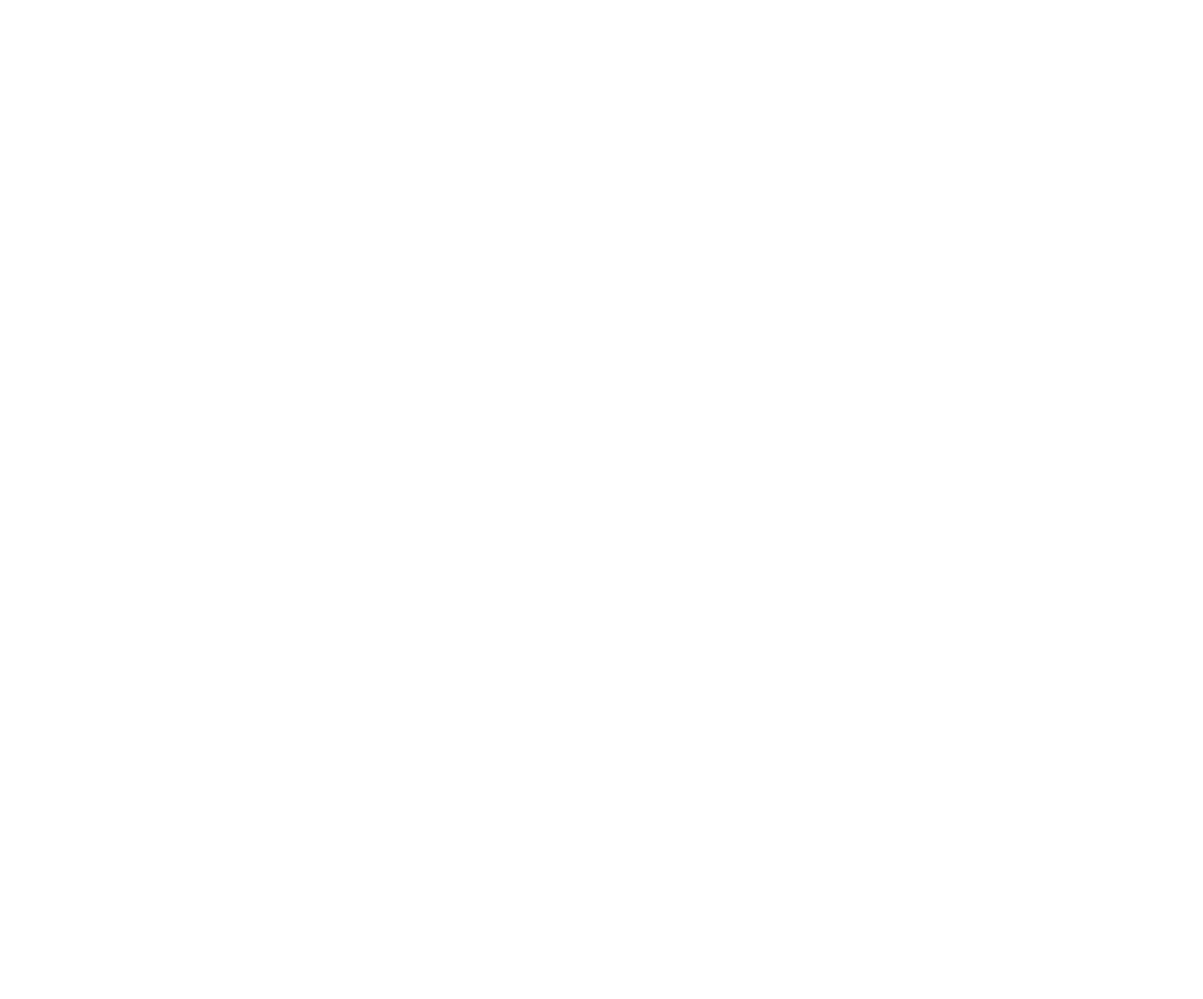
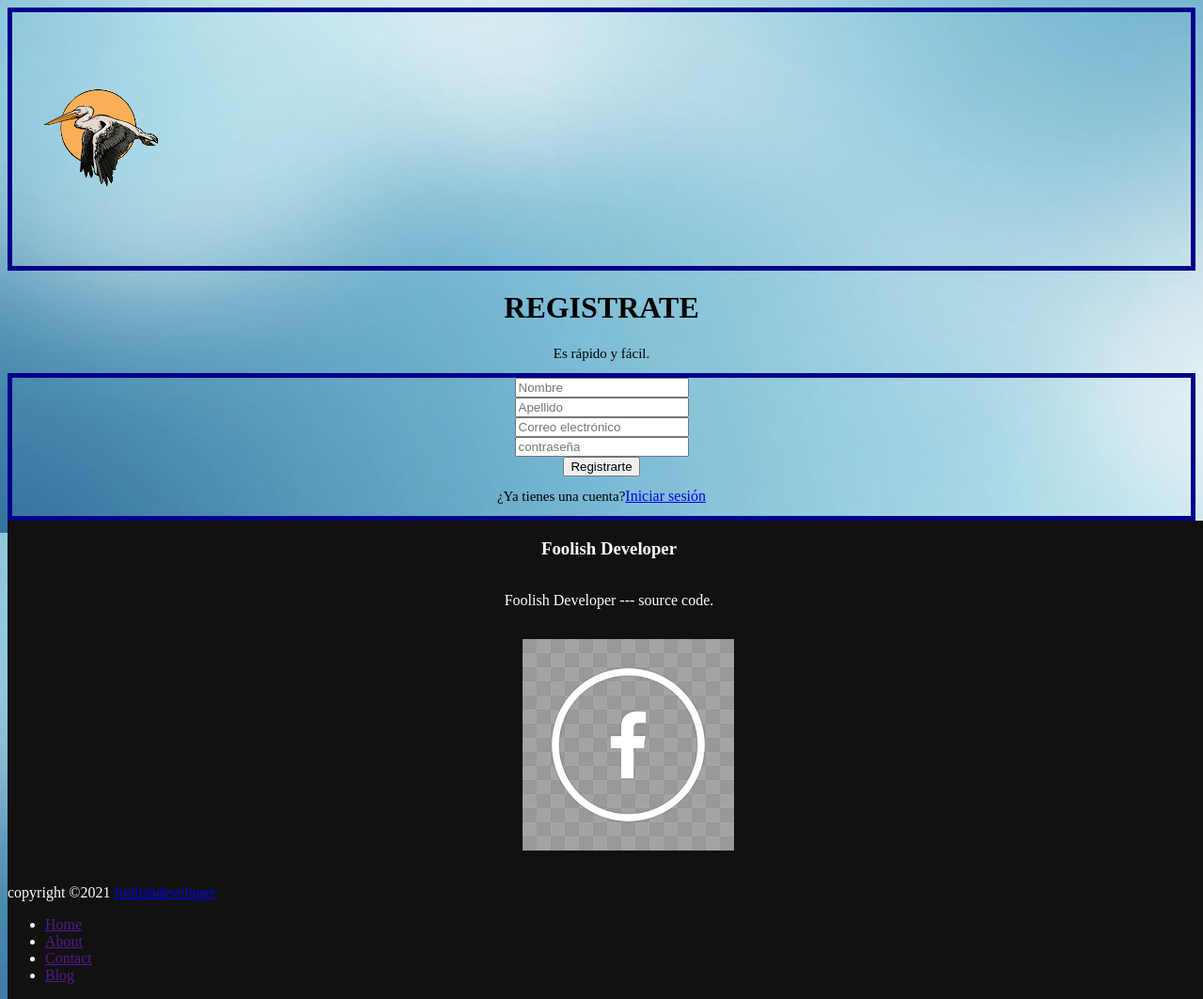
Before and after one commit to lservera03/practicaWeb, a website: page src/crearUsuario.html in a window 1280 px wide. Shown: the whole page at 94% size. Before the commit the page ends 800 px from the top, so only its background shows below. Drawn offline with Linux system fonts and the light colour scheme.

Commit message:
crearusuario

```diff
--- a/src/crearUsuario.css
+++ b/src/crearUsuario.css
@@ -0,0 +1,45 @@
+body {
+    background-image: url("image/slide1-bg.jpg");
+    background-color: #cccccc;
+}
+.header{
+    display: flex;
+    border: 5px solid darkblue;
+}
+
+.Title{
+    text-align: center;
+}
+.text {
+    font-size: 15px;
+    font-weight: normal;
+}
+.formulario{
+    display: flex;
+    flex-flow: column;
+    align-items: center;
+    border: 5px solid darkblue;
+}
+.formulario_texto{
+    display: flex;
+    align-items: center;
+
+}
+
+footer{
+    position: absolute;
+    background: #111;
+    height: auto;
+    width: 100vw;
+    color: #fff;
+}
+.footer-content{
+    display: flex;
+    align-items: center;
+    flex-flow: column;
+}
+.socials{
+
+}
+
+/*https://www.foolishdeveloper.com/2021/09/responsive-footer-design.html*/
--- a/src/crearUsuario.html
+++ b/src/crearUsuario.html
@@ -8,7 +8,53 @@
     <link rel="stylesheet" href="crearUsuario.css">
 </head>
 <body>
+<header class="header">
+    <div >
+        <img src="image/logo.png" alt="Logo" >
+    </div>
+</header>
 <main>
+    <div class="Title">
+        <h1>
+            REGISTRATE
+        </h1>
+        <h2 class="text">
+            Es rápido y fácil.
+        </h2>
+    </div>
+    <div>
+        <form action="#" method="post" class="formulario">
+            <input type="text" name="nombredelacaja" placeholder="Nombre" required>
+            <input type="text" name="nombredelacaja" placeholder="Apellido" required>
+            <input type="text" name="nombredelacaja" placeholder="Correo electrónico" required>
+            <input type="text" name="nombredelacaja" placeholder="contraseña" required>
+            <input name="form" type="submit" value="Registrarte">
+            <div class="formulario_texto">
+                <div><h2 class="text">¿Ya tienes una cuenta?  </h2></div>
+                <div><a href="login.html"> Iniciar sesión</a></div>
+            </div>
+        </form>
+    </div>
 </main>
+<footer>
+    <div class="footer-content">
+        <h3>Foolish Developer</h3>
+        <p>Foolish Developer ---  source code.</p>
+        <ul class="socials">
+            <img src="image/facebook.png" alt="facebook">
+        </ul>
+    </div>
+    <div class="footer-bottom">
+        <p>copyright &copy;2021 <a href="#">foolishdeveloper</a>  </p>
+    </div>
+    <div class="footer-menu">
+        <ul class="f-menu">
+            <li><a href="">Home</a></li>
+            <li><a href="">About</a></li>
+            <li><a href="">Contact</a></li>
+            <li><a href="">Blog</a></li>
+        </ul>
+    </div>
+</footer>
 </body>
 </html>
```
Also changed, not shown: src/login.html (+2 -1 lines), dist/login.css (added), dist/login.html (added), src/image/facebook.png (added), src/image/logo.png (added), src/image/slide1-bg.jpg (added), 1 other file.
